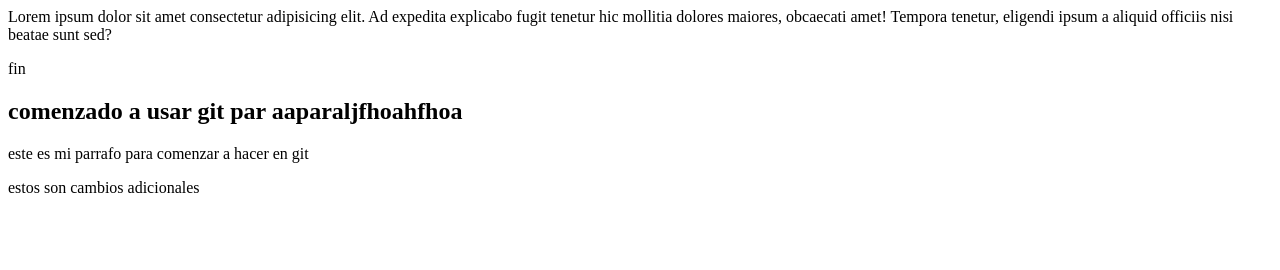
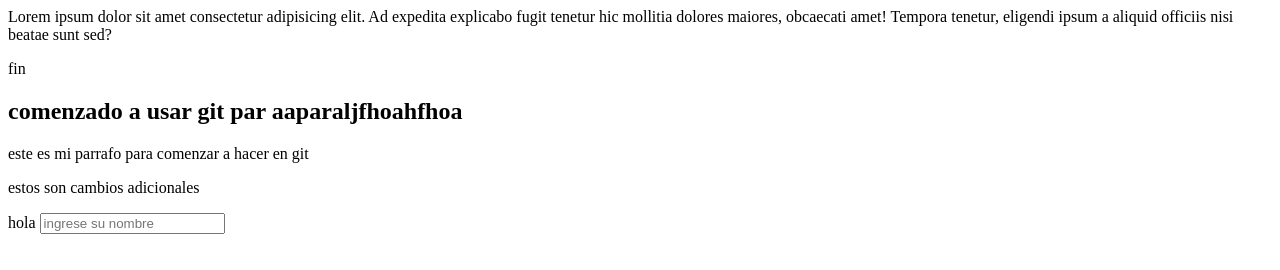
Before and after one commit to WillianSang/practica, a plain HTML site: page index.html in a window 1280 px wide. Drawn offline with Linux system fonts and the light colour scheme.

Commit message:
funcinalidad extra

```diff
--- a/index.html
+++ b/index.html
@@ -13,5 +13,9 @@
   <p> este es mi parrafo para comenzar a hacer en git</p>
   <script src="index.html"></script>
   <p>estos son cambios adicionales</p>
+  <form>
+    <label for=""> hola </label>
+    <input type="text" placeholder="ingrese su nombre">
+  </form>
 </body>
 </html>
--- a/index.js
+++ b/index.js
@@ -1,3 +1,6 @@
 function saludo() {
   console.log("hola mundo")
 }
+function name() {
+  console.log("hola mi name is tal")
+}
```
